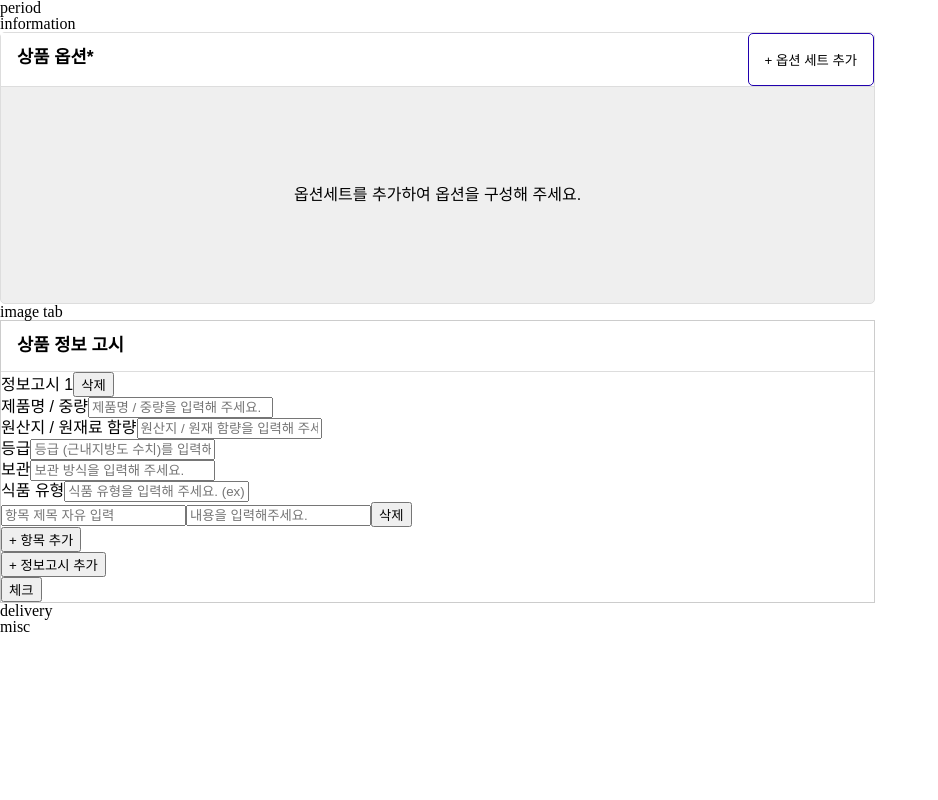
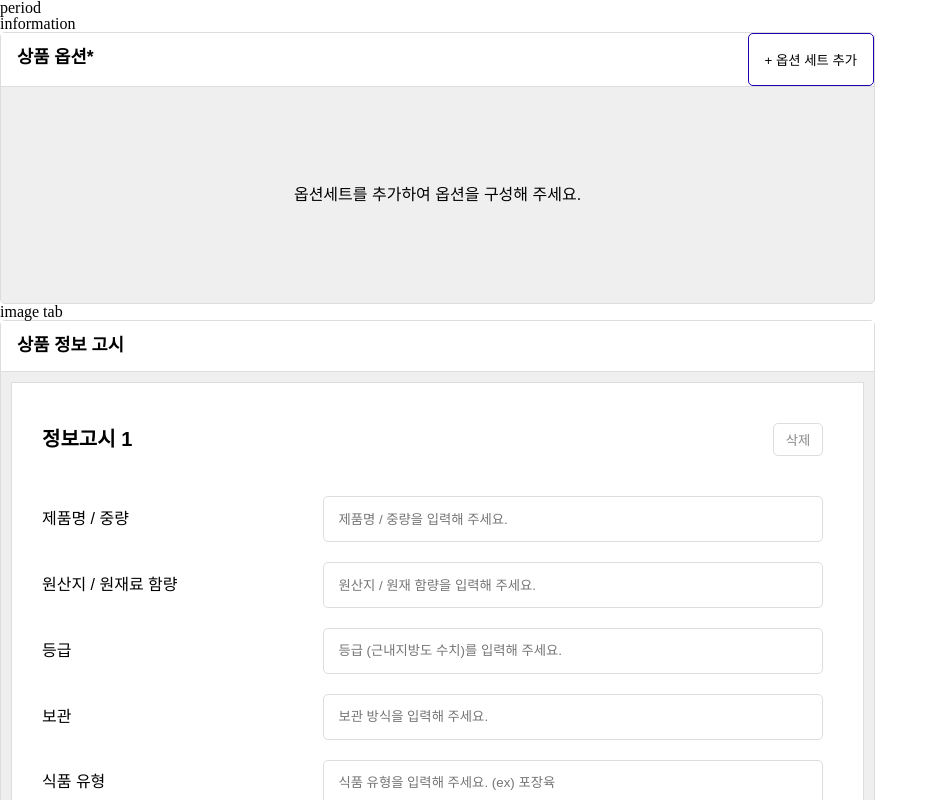
Before and after one commit to wanted-pre-onboading-10/sirloin-admin-page, a React (Create React App) app: page / in a window 1280 px wide. Shown: the top 800 px of the page, without its empty margins (0-938 px from the left). Built offline with nearby package versions, Linux system fonts and the light colour scheme.

Commit message:
add: 상품 정보 고시 탭 스타일 적용 [#3]

```diff
--- a/src/pages/product-registration/option/option-setbox/index.js
+++ b/src/pages/product-registration/option/option-setbox/index.js
@@ -33,7 +33,7 @@ function OptionSetBox({ optionSet, setOptionSet }) {
           <S.DeleteBtn type="button" value={setIdx} onClick={removeOptionSet}>
             삭제
           </S.DeleteBtn>
-          <S.OptionSet>
+          <S.Tab>
             <OptionImg
               idx={setIdx}
               optionSet={optionSet}
@@ -66,7 +66,7 @@ function OptionSetBox({ optionSet, setOptionSet }) {
               marginTB={10}>
               + 옵션 추가
             </S.CommonSquareBtn>
-          </S.OptionSet>
+          </S.Tab>
         </div>
       ))}
     </>
--- a/src/pages/product-registration/option/styles.js
+++ b/src/pages/product-registration/option/styles.js
@@ -24,21 +24,68 @@ const SectionTop = styled.div`
   margin-bottom: 10px;
 `;
 
+const Title = styled.div`
+  font-size: 20px;
+  font-weight: bold;
+  margin: 10px;
+`;
+
+const InputBox = styled.div`
+  display: flex;
+  justify-content: space-between;
+`;
+
+const InputText = styled.input`
+  padding: 0.9rem;
+  border: 1px solid #ddd;
+  border-radius: 5px;
+  width: ${props => props.width || 'calc(100% - 20px)'};
+  margin: ${props => props.margin || 10}px;
+`;
+
+const Select = styled.select`
+  padding: 0.9rem;
+  border: 1px solid #ddd;
+  border-radius: 5px;
+  margin: 10px;
+  background-color: #fff;
+`;
+
 const InitOption = styled.div`
   margin-top: 100px;
   margin-bottom: 100px;
   text-align: center;
 `;
 
-const OptionSet = styled.div`
+const Tab = styled.div`
   background-color: #fff;
   border: 1px solid #ddd;
-  padding: 10px;
+  padding: ${props => props.padding || 10}px;
   margin: 10px;
   margin-top: 0px;
   text-align: left;
 `;
 
+const Table = styled.div`
+  margin: 10px;
+  width: calc(100% - 20px);
+`;
+
+const RowTitle = styled.div`
+  width: 200px;
+`;
+const Row = styled.div`
+  width: ${props => props.width || 'auto'};
+  display: flex;
+  justify-content: space-between;
+  align-items: center; ;
+`;
+
+const TabTop = styled.div`
+  display: flex;
+  justify-content: space-between;
+  align-items: center;
+`;
 const OptionBox = styled.div`
   background-color: #fff;
   border: 1px solid #ddd;
@@ -117,21 +164,35 @@ const CommonSquareBtn = styled.button`
   width: ${props => props.width || 'auto'};
   padding: 1rem;
   height: inherit;
-  background-color: #fff;
+  background-color: ${props => props.back || '#fff'};
   border: 1px solid #2000ae;
   border-radius: 5px;
   margin-top: ${props => props.marginTB || 0}px;
   margin-bottom: ${props => props.marginTB || 0}px;
+  margin-left: ${props => props.marginLR || 0}px;
+  margin-right: ${props => props.marginLR || 0}px;
+`;
+
+const CommonBtn = styled.button`
+  padding: 0.8rem;
+  width: 150px;
+  color: #2000ae;
+  background-color: #fff;
+  border: 1px solid #ddd;
+  margin: 10px 0;
 `;
 
 const DeleteBtn = styled.button`
-  width: 50px;
+  width: ${props => props.width || 50}px;
+  height: ${props => props.height || 'auto'};
   padding: ${props => props.padding || '0.4'}rem;
-  border: 1px solid red;
+  border: 1px solid ${props => props.color || 'red'};
   border-radius: 5px;
   background-color: #fff;
-  color: red;
-  margin: 10px;
+  color: ${props => props.font || 'red'};
+  margin: ${props => props.margin || 10}px;
+  margin-top: ${props => props.marginTB || 10}px;
+  margin-top: ${props => props.marginTB || 10}px;
 `;
 
 const PlusButton = styled.button`
@@ -149,27 +210,6 @@ const PlusButtonLabel = styled.span`
   left: 10px;
 `;
 
-const InputBox = styled.div`
-  display: flex;
-  justify-content: space-between;
-`;
-
-const InputText = styled.input`
-  padding: 0.9rem;
-  border: 1px solid #ddd;
-  border-radius: 5px;
-  width: ${props => props.width || 'calc(100% - 20px)'};
-  margin: 10px;
-`;
-
-const Select = styled.select`
-  padding: 0.9rem;
-  border: 1px solid #ddd;
-  border-radius: 5px;
-  margin: 10px;
-  background-color: #fff;
-`;
-
 const DiscountRate = styled.div`
   display: flex;
   flex-direction: column;
@@ -183,9 +223,16 @@ export {
   Section,
   SectionTop,
   SectionTitle,
+  Title,
+  Tab,
+  Table,
+  Row,
+  RowTitle,
+  TabTop,
+  CommonSquareBtn,
+  CommonBtn,
   DeleteBtn,
   InitOption,
-  OptionSet,
   OptionBox,
   OptionBoxTop,
   SubOptionBox,
@@ -195,7 +242,6 @@ export {
   OptionImageInput,
   OptionInputLabel,
   OptionInputButton,
-  CommonSquareBtn,
   PlusButton,
   PlusButtonLabel,
   InputText,
--- a/src/pages/product-registration/specs/specs-box/index.js
+++ b/src/pages/product-registration/specs/specs-box/index.js
@@ -1,4 +1,6 @@
 import propTypes from 'prop-types';
+import * as S from 'pages/product-registration/option/styles';
+
 import { getIdx } from 'pages/product-registration/option/utils';
 
 function SpecsBox({ productInfo, setProductInfo }) {
@@ -92,57 +94,82 @@ function SpecsBox({ productInfo, setProductInfo }) {
   return (
     <div>
       {productInfo.map((info, infoIdx) => (
-        <div key={(info, infoIdx)}>
-          <div>
-            <span>정보고시 {infoIdx + 1}</span>
-            <button type="button" value={infoIdx} onClick={removeProductInfo}>
+        <S.Tab key={(info, infoIdx)} padding={20}>
+          <S.TabTop>
+            <S.Title>정보고시 {infoIdx + 1}</S.Title>
+            <S.DeleteBtn
+              type="button"
+              value={infoIdx}
+              onClick={removeProductInfo}
+              color="#ddd"
+              font="#888"
+              margin={20}
+              marginTB={20}>
               삭제
-            </button>
-          </div>
+            </S.DeleteBtn>
+          </S.TabTop>
 
+          <S.Table>
             {info.info.map((data, idx) => (
-            <div key={(data, idx)}>
-              <span>{data.title}</span>
-              <input
+              <S.Row key={(data, idx)}>
+                <S.RowTitle>{data.title}</S.RowTitle>
+                <S.InputText
                   type="text"
                   placeholder={data.placeholder}
                   value={data.state}
                   onChange={e => saveInfo(infoIdx, idx, e)}
+                  width="500px"
                 />
-            </div>
+              </S.Row>
             ))}
 
             {info.other.map((data, idx) => (
-            <div key={(data, idx)}>
-              <input
+              <S.Row key={(data, idx)}>
+                <S.InputText
                   type="text"
                   placeholder="항목 제목 자유 입력"
                   value={data.title}
                   onChange={e => saveOtherInfoTitle(infoIdx, idx, e)}
+                  margin={-5}
+                  width="250px"
                 />
-              <input
+                <S.Row width="520px">
+                  <S.InputText
                     type="text"
                     placeholder="내용을 입력해주세요."
                     value={data.state}
                     onChange={e => saveOtherInfo(infoIdx, idx, e)}
                   />
-              <button
+                  <S.DeleteBtn
                     type="button"
                     value={`${infoIdx}/${idx}`}
-                onClick={removeOtherInfo}>
+                    onClick={removeOtherInfo}
+                    height="45px"
+                    color="#ddd"
+                    font="red"
+                    width={100}>
                     삭제
-              </button>
-            </div>
+                  </S.DeleteBtn>
+                </S.Row>
+              </S.Row>
             ))}
-          <button type="button" value={infoIdx} onClick={addOtherInfo}>
+            <S.CommonBtn type="button" value={infoIdx} onClick={addOtherInfo}>
+              {' '}
               + 항목 추가
-          </button>
-        </div>
+            </S.CommonBtn>
+          </S.Table>
+        </S.Tab>
       ))}
 
-      <button type="button" onClick={addProductInfo}>
+      <S.CommonSquareBtn
+        type="button"
+        onClick={addProductInfo}
+        width="calc(100% - 20px)"
+        marginLR={10}
+        marginTB={20}
+        back="#efefef">
         + 정보고시 추가
-      </button>
+      </S.CommonSquareBtn>
     </div>
   );
 }
--- a/src/pages/product-registration/specs/specs.js
+++ b/src/pages/product-registration/specs/specs.js
@@ -1,5 +1,5 @@
 import { useState } from 'react';
-import * as S from 'pages/product-registration/specs/styles';
+import * as S from 'pages/product-registration/option/styles';
 import SpecsBox from 'pages/product-registration/specs/specs-box';
 
 const initInfo = [
@@ -49,15 +49,11 @@ function Specs() {
 
   return (
     <S.Section>
-      <S.SectionTitle>
-        <span>상품 정보 고시</span>
-      </S.SectionTitle>
+      <S.SectionTop>
+        <S.SectionTitle>상품 정보 고시</S.SectionTitle>
+      </S.SectionTop>
 
       <SpecsBox productInfo={productInfo} setProductInfo={setProductInfo} />
-
-      <button type="button" onClick={tableCheck}>
-        체크
-      </button>
     </S.Section>
   );
 }
--- a/src/pages/product-registration/specs/styles.js
+++ /dev/null
@@ -1,17 +0,0 @@
-import styled from 'styled-components';
-
-const Section = styled.section`
-  width: 875px;
-  border: 1px solid #ccc;
-  font-family: Arial;
-`;
-
-const SectionTitle = styled.h2`
-  padding: 1rem;
-  font-weight: 900;
-  color: #000;
-  font-size: 1.1rem;
-  border-bottom: 1px solid #ddd;
-`;
-
-export { Section, SectionTitle };
```
Lines whose indentation alone changed are shown as unchanged.
